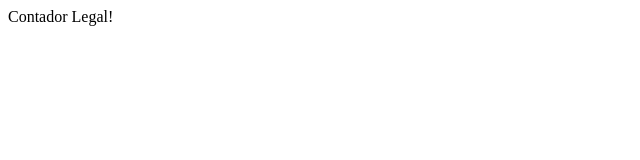
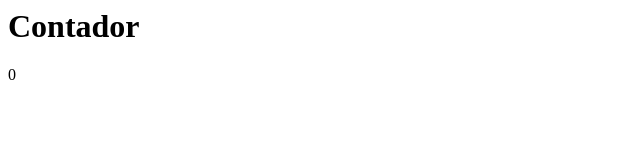
Before and after one commit to pachecolucas/aula-contador, a plain HTML site: page index.html in a window 1280 px wide. Shown: the whole page, without its empty margins (0-640 px from the left). Drawn offline with Linux system fonts and the light colour scheme.

Commit message:
Update index.html

```diff
--- a/index.html
+++ b/index.html
@@ -1 +1,2 @@
-Contador Legal!
+<h1>Contador</h1>
+<p>0</p>
```
